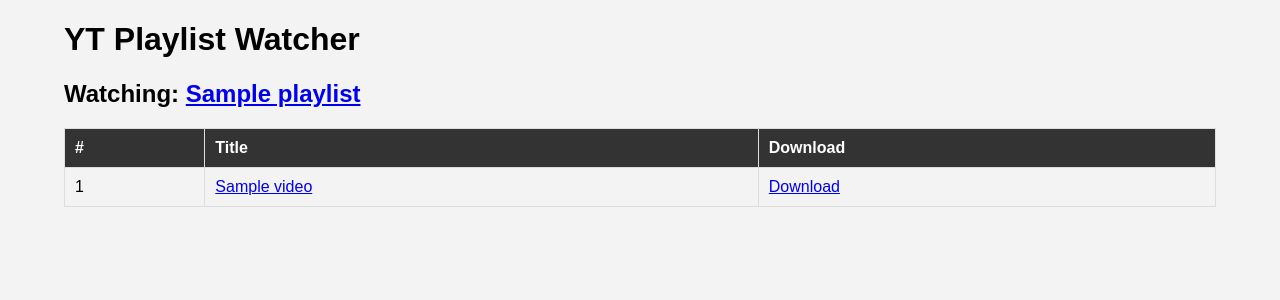
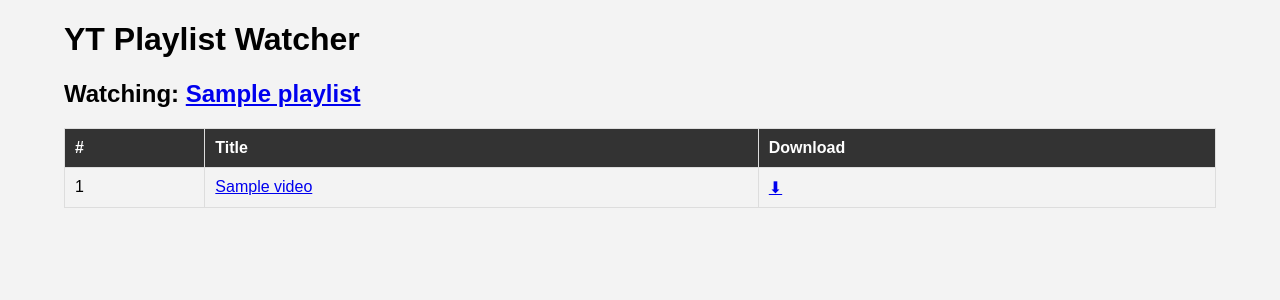
Before and after one commit to alifbae/yt-playlist-watcher, a Flask app: template src/templates/index.html in a window 1280 px wide. Shown: the top 300 px of the page. Run offline with Flask 3, Linux system fonts and the light colour scheme; the template is opened without the code that fills it: most values are stand-ins (such as "Sample title", 1, 10 or a date in 2020).

Commit message:
change download to emoji

```diff
--- a/src/templates/index.html
+++ b/src/templates/index.html
@@ -51,7 +51,7 @@
                     <tr>
                         <td>{{ loop.index }}</td>
                         <td><a href="{{ video['url'] }}">{{ video['title'] }}</a></td>
-                        <td><a href="{{ url_for('download', filename=video['title'] + '.mp3') }}">Download</a></td>                    </tr>
+                        <td><a href="{{ url_for('download', filename=video['title'] + '.mp3') }}">&#11015;</a></td>                    </tr>
                 {% endfor %}
             </tbody>
         </table>
```
